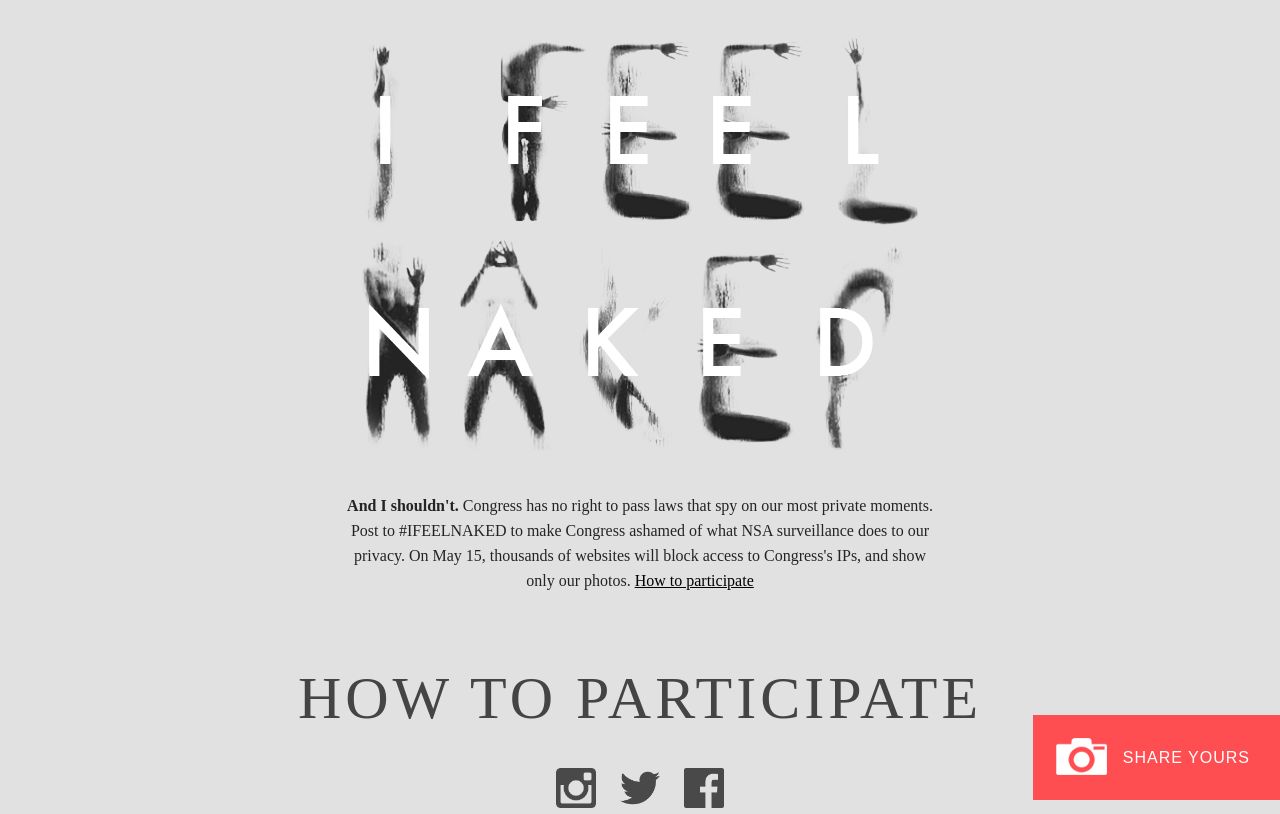
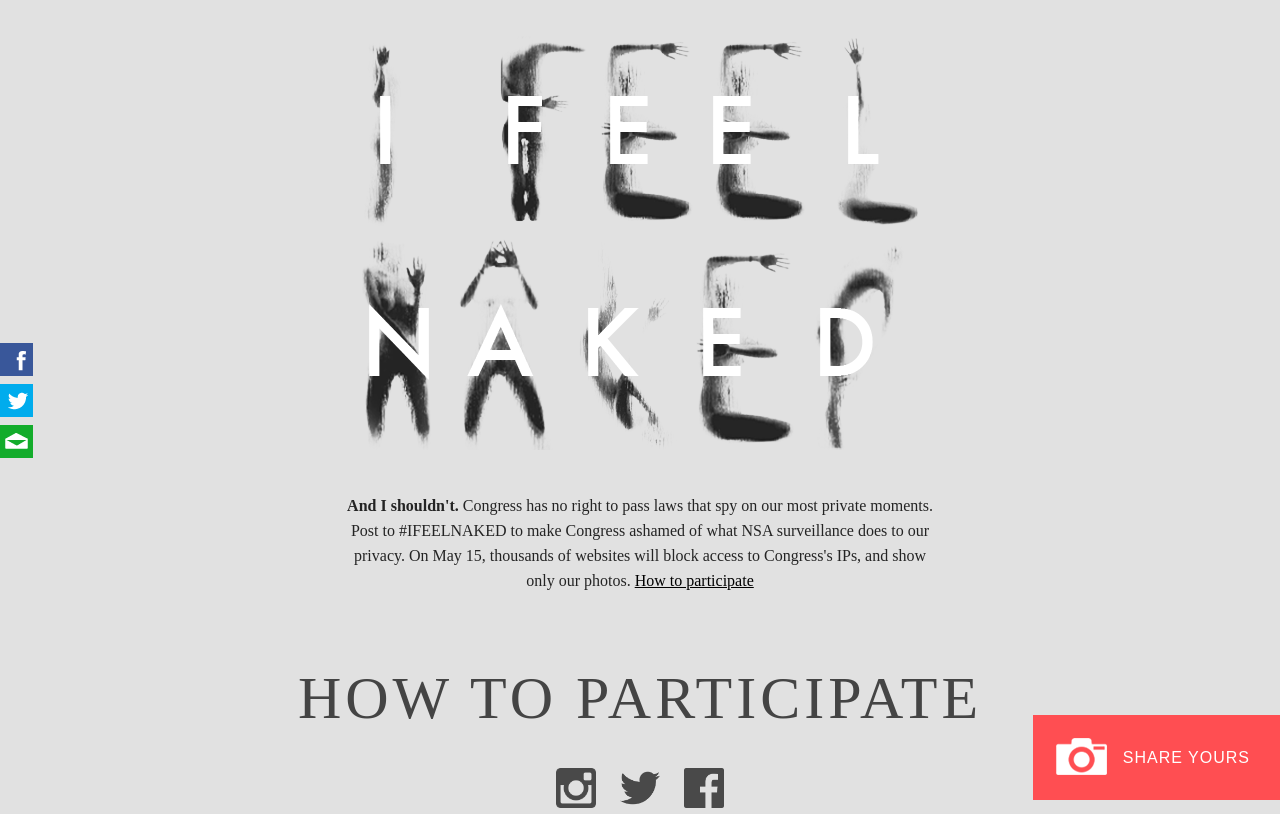
Before and after one commit to fightforthefuture/ifeelnaked, a plain HTML site: page index.html in a window 1280 px wide. Shown: the top 814 px of the page. Drawn offline with Linux system fonts and the light colour scheme; no server answers.

Commit message:
Added social icons

```diff
--- a/css/ifeelnaked.css
+++ b/css/ifeelnaked.css
@@ -174,3 +174,46 @@ footer img {
         width: 246px;
     }
 }
+
+div.social-buttons {
+    height: 115px;
+    left: 0;
+    overflow: hidden;
+    position: fixed;
+    top: calc((100% - 115px) / 2);
+    width: 110px;
+}
+
+@media screen and (max-width: 1280px) {
+    div.social-buttons {
+        width: 33px;
+    }
+}
+
+div.social-buttons a {
+    background-repeat: no-repeat;
+    display: block;
+    height: 33px;
+    font-family: Arial, sans-serif;
+    color: white;
+    line-height: 33px;
+    margin: 0 0 8px;
+    padding: 0 0 0 42px;
+    text-decoration: none;
+    width: 100%;
+}
+
+div.social-buttons a.facebook {
+    background-color: #39579a;
+    background-image: url(../images/social/icon-fb.gif);
+}
+
+div.social-buttons a.twitter {
+    background-color: #02aced;
+    background-image: url(../images/social/icon-twitter.gif);
+}
+
+div.social-buttons a.email {
+    background-color: #14ac2b;
+    background-image: url(../images/social/icon-email.gif);
+}
--- a/index.html
+++ b/index.html
@@ -62,6 +62,19 @@
     <a href="https://www.fightforthefuture.org" target="_blank"><img src="images/fftf_logo.png"></a>
 </footer>
 
+<div class="social-buttons">
+    <a target="_blank" href="https://www.facebook.com/sharer.php?u=https://www.battleforthenet.com/" class="facebook">
+        Share
+    </a>
+
+    <a target="_blank" href="https://twitter.com/intent/tweet?related=fightfortheftr&text=As%20a%20historic%20FCC%20vote%20on%20%23netneutrality%20draws%20near,%20see%20who%20in%20Congress%20is%20working%20to%20kill%20it.%20Change%20history:%20battleforthenet.com" class="twitter">
+        Tweet
+    </a>
+
+    <a href="mailto:person@domain.tld" class="email">
+        Email
+    </a>
+</div>
 
 <script type="text/javascript" src="js/jquery-2.1.3.min.js"></script>
 <script type="text/javascript" src="js/jquery.smooth-scroll.min.js"></script>
```
Also changed, not shown: images/social/icon-email.gif (added), images/social/icon-fb.gif (added), images/social/icon-twitter.gif (added).
